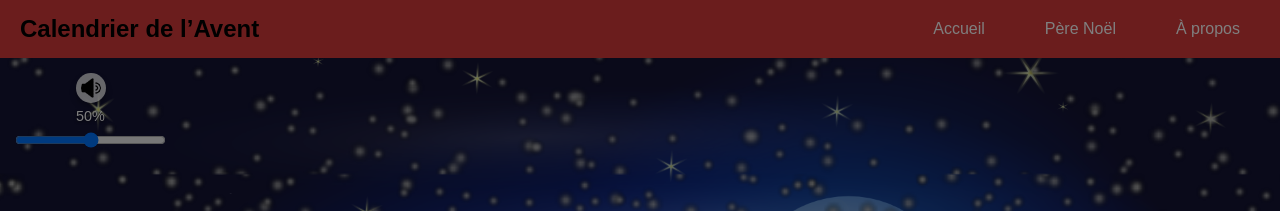
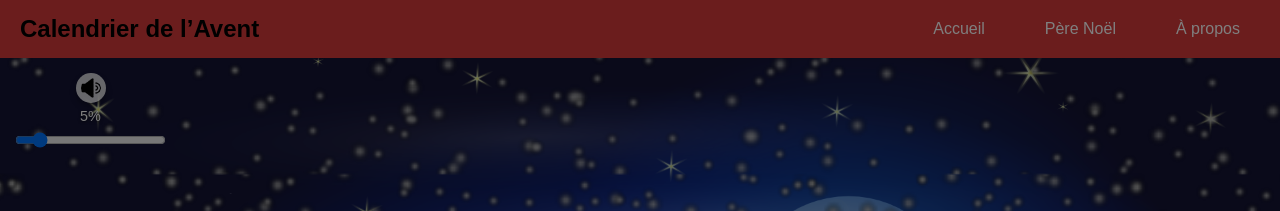
Before and after one commit to SabrinaMouginot/calendrier_avent, a React (Vite) app: page / in a window 1280 px wide. Shown: the top 211 px of the page. Built offline with nearby package versions, Linux system fonts and the light colour scheme.

Commit message:
Volume à 5% a l ouverture du site

```diff
--- a/src/pages/Home/Home.css
+++ b/src/pages/Home/Home.css
@@ -69,16 +69,16 @@ body,
   top: 15px;
   left: 15px;
   display: flex;
-  flex-direction: column; /* Permet d'empiler les éléments */
+  flex-direction: column;
   align-items: center;
   gap: 5px; /* Espacement entre l'icône, le pourcentage et le slider */
   z-index: 100;
 }
 
 .volume-display {
-  font-size: 0.9rem; /* Taille de police fine */
-  color: #ffffff; /* Blanc */
-  font-weight: 300; /* Style fin */
+  font-size: 0.9rem;
+  color: #ffffff;
+  font-weight: 300;
   text-shadow: 0 1px 3px rgba(0, 0, 0, 0.7); /* Ombre pour améliorer la visibilité */
 }
 
--- a/src/pages/Home/Home.jsx
+++ b/src/pages/Home/Home.jsx
@@ -2,12 +2,12 @@ import { useState, useEffect, useRef } from "react";
 import "../Home/Home.css";
 import Card from "../../components/Card/Card";
 import Modal from "../../components/Modal/Modal";
-import speakerIcon from "../../assets/speaker-icon.png"; // Remplacez par une icône claire si nécessaire
+import speakerIcon from "../../assets/speaker-icon.png";
 
 const Home = () => {
   const [showModal, setShowModal] = useState(false);
   const [isMuted, setIsMuted] = useState(false);
-  const [volume, setVolume] = useState(0.5); // Volume initial
+  const [volume, setVolume] = useState(0.05); // Volume initial à 5%
   const audioRef = useRef(null);
   const days = Array.from({ length: 24 }, (_, i) => i + 1);
   const today = new Date();
@@ -25,11 +25,13 @@ const Home = () => {
       setShowModal(true);
     } else {
       if (audioRef.current) {
+        audioRef.current.volume = volume; // Applique le volume initial
         audioRef.current.play().catch((err) => {
           console.warn("Lecture audio bloquée :", err);
         });
       }
     }
+      // eslint-disable-next-line react-hooks/exhaustive-deps
   }, []);
 
   useEffect(() => {
@@ -74,13 +76,14 @@ const Home = () => {
           muted={isMuted}
           id="background-audio"
         />
-        {/* <div className="audio-controls">
+        <div className="audio-controls">
           <img
             src={speakerIcon}
             alt="Haut-parleur"
             onClick={toggleMute}
             className={`speaker-icon ${isMuted ? "muted" : ""}`}
           />
+          <div className="volume-display">{Math.round(volume * 100)}%</div>
           <input
             type="range"
             min="0"
@@ -91,28 +94,7 @@ const Home = () => {
             className="volume-slider"
             aria-label="Volume Control"
           />
-        </div> */}
-
-<div className="audio-controls">
-  <img
-    src={speakerIcon}
-    alt="Haut-parleur"
-    onClick={toggleMute}
-    className={`speaker-icon ${isMuted ? "muted" : ""}`}
-  />
-  <div className="volume-display">{Math.round(volume * 100)}%</div>
-  <input
-    type="range"
-    min="0"
-    max="1"
-    step="0.01"
-    value={volume}
-    onChange={handleVolumeChange}
-    className="volume-slider"
-    aria-label="Volume Control"
-  />
-</div>
-
+        </div>
 
         <div className="snow"></div>
         <div className="snowbis"></div>
```
